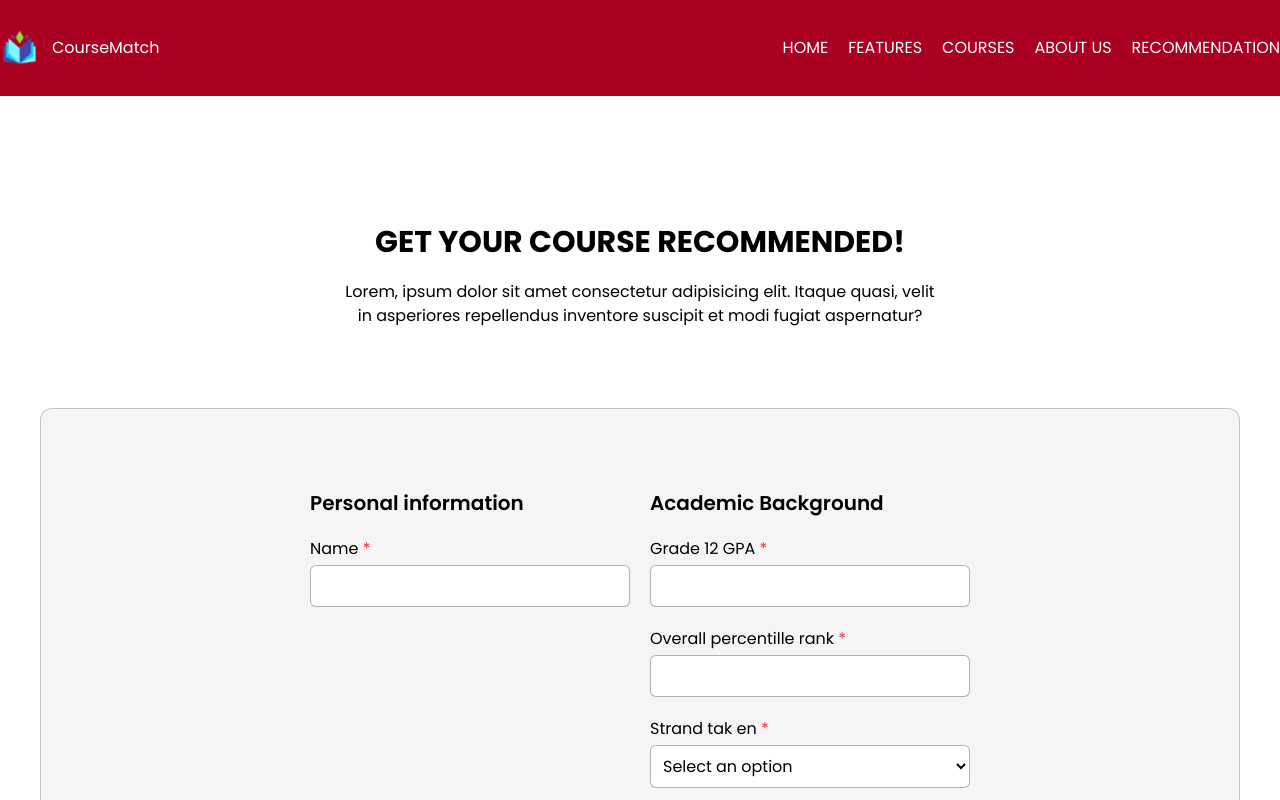
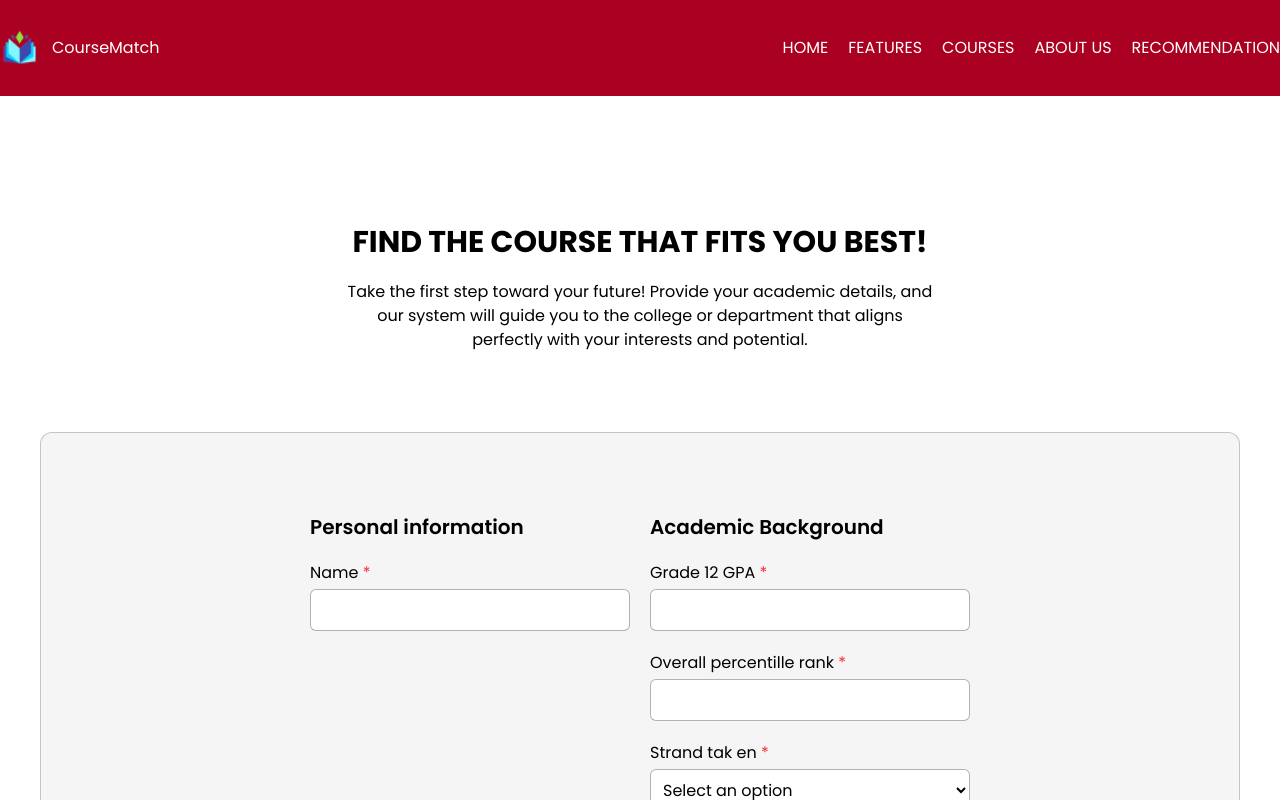
Before and after one commit to wilhelmusolejr/coursematch, a React (Vite) app in the folder client/: page /recommendation in a window 1280 px wide. Shown: the top 800 px of the page. Built offline with nearby package versions, Linux system fonts and the light colour scheme.

Commit message:
refactor: modify pageheading and pagedescription.

```diff
--- a/client/src/pages/Predictions.jsx
+++ b/client/src/pages/Predictions.jsx
@@ -13,6 +13,13 @@ export default function Predictions() {
   const [cet, setCet] = useState("");
   const [strandSelected, setStrandSelected] = useState(false);
 
+  const [pageHeading, setPageHeading] = useState(
+    "Find the Course That Fits You Best!"
+  );
+  const [pageDescription, setPageDescription] = useState(
+    "Take the first step toward your future! Provide your academic details, and our system will guide you to the college or department that aligns perfectly with your interests and potential."
+  );
+
   const handleSubmit = async (e) => {
     let formData = {
       CET: parseFloat(cet),
@@ -26,7 +33,11 @@ export default function Predictions() {
       prediction.predictions.forEach;
       setResult(prediction);
       setHasSubmitted(true);
-      console.log(prediction);
+
+      setPageHeading(`Hi, ${name}! Here are your course recommendations`);
+      setPageDescription(
+        `Our intelligent prediction system has processed your academic data — ${formData["CET"]} CET score, ${formData["GPA"]}GPA, and ${formData["STRAND"]} strand — to generate the most suitable college and department matches. Review your results below and discover where your strengths truly align.`
+      );
     } catch {
       setResult("Error fetching prediction");
     }
@@ -50,14 +61,8 @@ export default function Predictions() {
       </div>
 
       <div className="container mx-auto px-10 mt-32 mb-20 text-center">
-        <h1 className="text-3xl uppercase font-bold mb-5">
-          Get your course recommended!
-        </h1>
-        <p className="md:w-10/12 lg:w-6/12 m-auto">
-          Lorem, ipsum dolor sit amet consectetur adipisicing elit. Itaque
-          quasi, velit in asperiores repellendus inventore suscipit et modi
-          fugiat aspernatur?
-        </p>
+        <h1 className="text-3xl uppercase font-bold mb-5">{pageHeading}</h1>
+        <p className="md:w-10/12 lg:w-6/12 m-auto">{pageDescription}</p>
       </div>
 
       {/* Form */}
```
